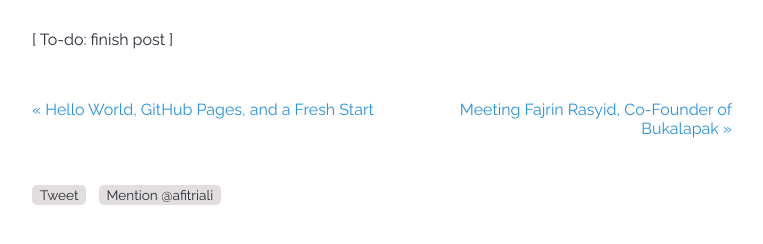
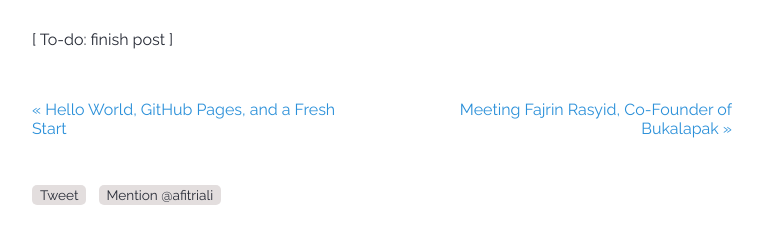
Before and after one commit to xfltrt/xfltrt.github.io, a Jekyll site: the page built from _posts/2019-08-12-laracon-australia-2018.md, in a window 1280 px wide. Shown: the part 201-445 px from the top of the page, without its empty margins (258-1021 px from the left). Built offline with Jekyll 4.4.1, drawn with Linux system fonts in a browser that asks for light colours; some web fonts are replaced; comment, search, counter and statistics services are not loaded.

Commit message:
Update main.scss

```diff
--- a/_sass/main.scss
+++ b/_sass/main.scss
@@ -192,11 +192,12 @@ footer a:hover {
 .page-navigation a {
   display: block;
   float: left;
-  width: 50%;
+  width: 45%;
   margin-top: 48px;
 }
 
 .page-navigation .next {
+  float: right;
   text-align: right;
 }
 
```
